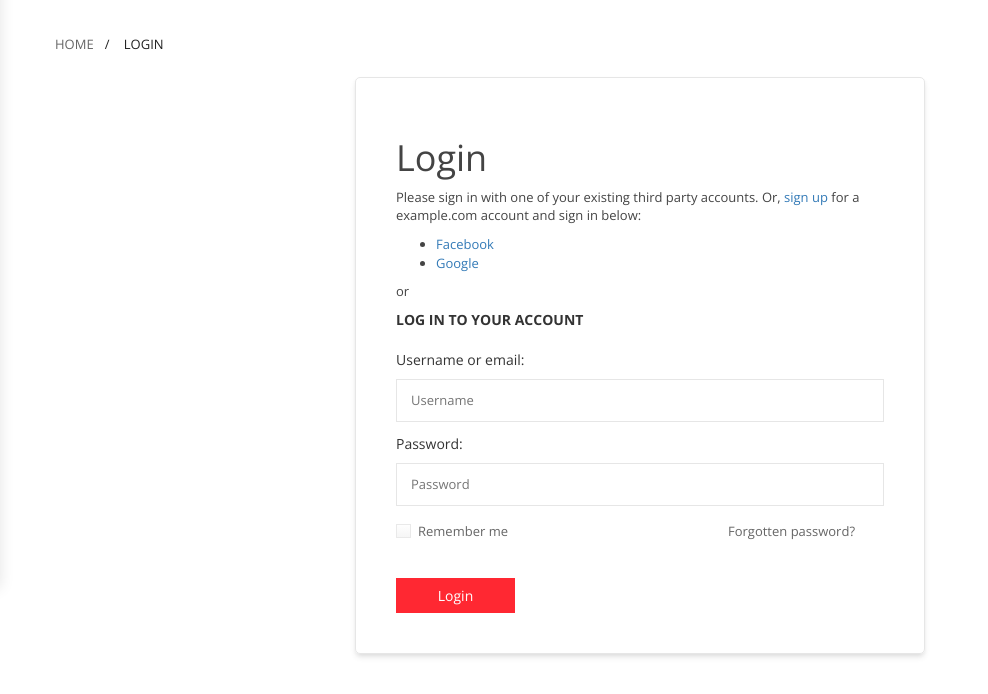
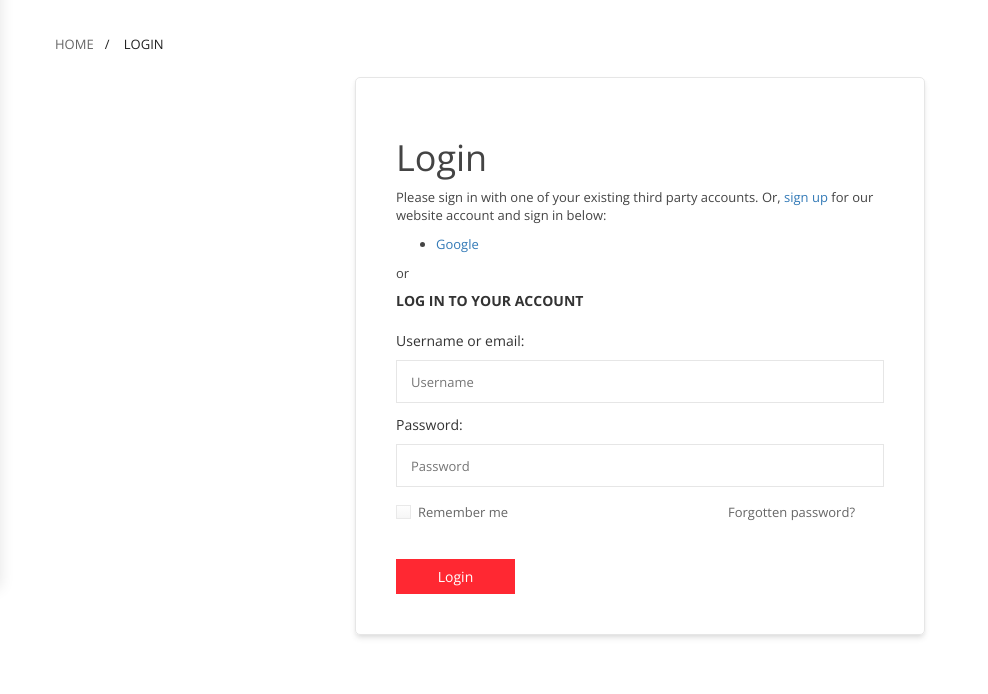
Before and after one commit to ealmarales/ensoftme_market_place, a Django app: page /accounts/login/ in a window 1280 px wide. Shown: the part 214-908 px from the top of the page, without its empty margins (0-988 px from the left). Run offline with Django 4.2, Linux system fonts and the light colour scheme; some libraries are stand-ins or nearby versions.

Commit message:
Remove Facebook provider from login

```diff
--- a/market_place/settings.py
+++ b/market_place/settings.py
@@ -56,7 +56,6 @@ INSTALLED_APPS = [
     'allauth',
     'allauth.account',
     'allauth.socialaccount',
-    'allauth.socialaccount.providers.facebook',
     'allauth.socialaccount.providers.google',
     'django_google_maps',
 
--- a/templates/account/login.html
+++ b/templates/account/login.html
@@ -67,7 +67,7 @@
                                         {% blocktrans with site.name as site_name %}Please sign in with one of your
                                             existing third party accounts. Or, <a href="{{ signup_url }}">sign up</a>
                                             for
-                                            a {{ site_name }} account and sign in below:{% endblocktrans %}
+                                            our website account and sign in below:{% endblocktrans %}
                                     </p>
 
                                     <div class="socialaccount_ballot">
```
